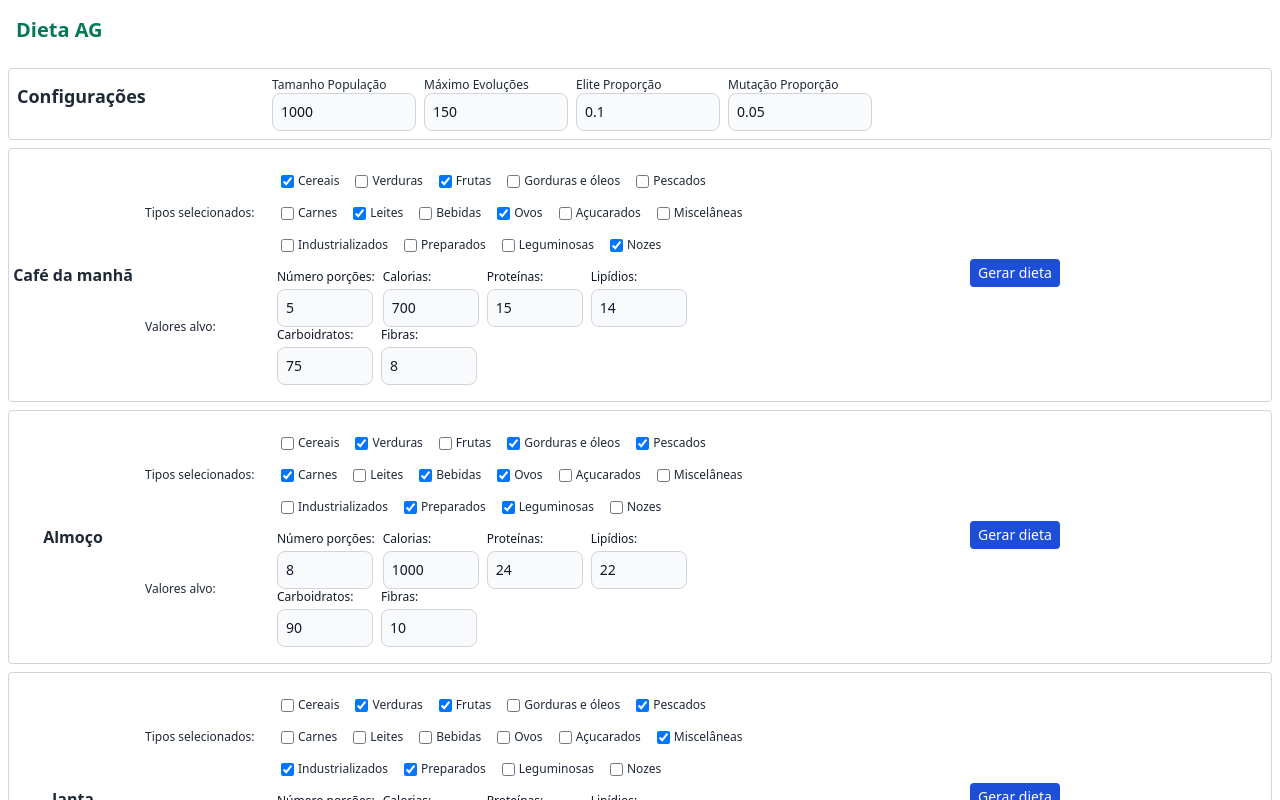
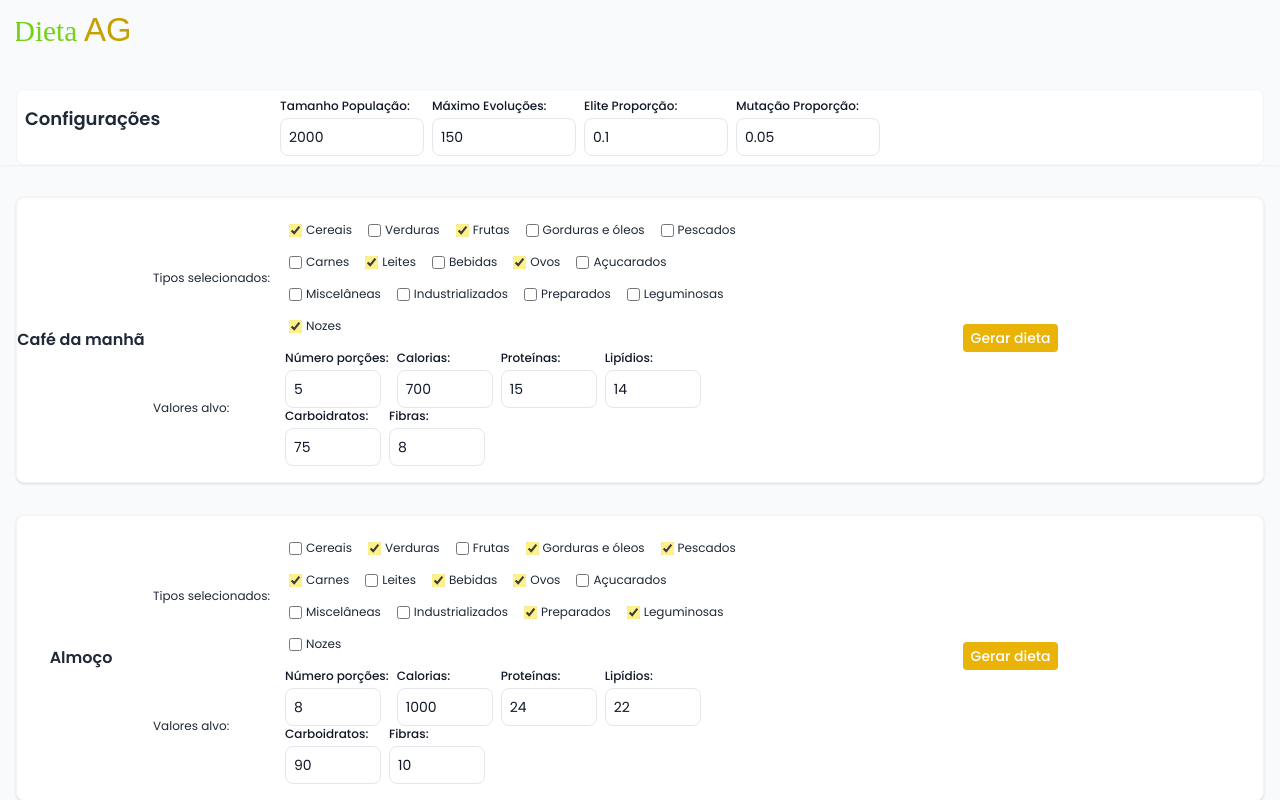
Before and after one commit to mbrufatto/genetic-algorithm-diet, a Vue app in the folder client/: page / in a window 1280 px wide. Shown: the top 800 px of the page. Built offline with nearby package versions, Linux system fonts and the light colour scheme.

Commit message:
Ajustes no layout e cores

```diff
--- a/client/index.html
+++ b/client/index.html
@@ -4,6 +4,7 @@
     <meta charset="UTF-8">
     <link rel="icon" href="/favicon.ico">
     <meta name="viewport" content="width=device-width, initial-scale=1.0">
+    <link rel="stylesheet" href="https://fonts.googleapis.com/css2?family=Poppins:wght@400;500;600;700&display=swap&family=Roboto:wght@400;600;700">
     <title>Vite App</title>
   </head>
   <body>
--- a/client/src/components/Configs.vue
+++ b/client/src/components/Configs.vue
@@ -1,7 +1,6 @@
 <script setup>
 import { ref, watch } from 'vue';
 import { defineEmits } from 'vue';
-import axios from 'axios';
 
 const props = defineProps({
     config: Object,
@@ -36,48 +35,48 @@
 </script>
 
 <template>
-  <div class="flex items-center p-2 border rounded border-gray-300 text-gray-800">
+  <div class="flex items-center p-2 border rounded-lg border-gray-100 text-gray-800 bg-white">
     <h2 class="text-lg font-semibold mb-4 min-w-[255px]">Configurações</h2>
 
     <div class="flex space-x-2">
 
       <div class="flex flex-col">
-        <label for="" class="text-xs">Tamanho População</label>
+        <label for="" class="block mb-1 text-xs font-medium text-gray-900">Tamanho População:</label>
         <input
           id="tamanhoPopulacao"
           type="number"
           v-model="tamanhoPopulacao"
-          class="bg-gray-50 max-w-36 border border-gray-300 text-gray-900 text-sm rounded-lg focus:ring-blue-500 focus:border-blue-500 block w-full p-2"
+          class="bg-white max-w-36 border border-gray-200 text-gray-900 text-sm rounded-lg caret-yellow-500 accent-yellow-400  block w-full p-2"
         />
       </div>
 
       <div class="flex flex-col">
-        <label for="" class="text-xs">Máximo Evoluções</label>
+        <label for="" class="block mb-1 text-xs font-medium text-gray-900">Máximo Evoluções:</label>
         <input
           id="maximoEvolucoes"
           type="number"
           v-model="maximoEvolucoes"
-          class="bg-gray-50 max-w-36 border border-gray-300 text-gray-900 text-sm rounded-lg focus:ring-blue-500 focus:border-blue-500 block w-full p-2"
+          class="bg-white max-w-36 border border-gray-200 text-gray-900 text-sm rounded-lg caret-yellow-500 accent-yellow-400 focus:ring-yellow-500 focus:border-yellow-500 block w-full p-2"
         />
       </div>
 
       <div class="flex flex-col">
-        <label for="" class="text-xs">Elite Proporção</label>
+        <label for="" class="block mb-1 text-xs font-medium text-gray-900">Elite Proporção:</label>
         <input
           id="eliteProporcao"
           type="number"
           v-model="eliteProporcao"
-          class="bg-gray-50 max-w-36 border border-gray-300 text-gray-900 text-sm rounded-lg focus:ring-blue-500 focus:border-blue-500 block w-full p-2"
+          class="bg-white max-w-36 border border-gray-200 text-gray-900 text-sm rounded-lg caret-yellow-500 accent-yellow-400 focus:ring-yellow-500 focus:border-yellow-500 block w-full p-2"
         />
       </div>
 
       <div class="flex flex-col">
-        <label for="" class="text-xs">Mutação Proporção</label>
+        <label for="" class="block mb-1 text-xs font-medium text-gray-900">Mutação Proporção:</label>
         <input
           id="mutacaoProporcao"
           type="number"
           v-model="mutacaoProporcao"
-          class="bg-gray-50 max-w-36 border border-gray-300 text-gray-900 text-sm rounded-lg focus:ring-blue-500 focus:border-blue-500 block w-full p-2"
+          class="bg-white max-w-36 border border-gray-200 text-gray-900 text-sm rounded-lg caret-yellow-500 accent-yellow-400 focus:ring-yellow-500 focus:border-yellow-500 block w-full p-2"
         />
       </div>
 
--- a/client/src/components/FoodTypes.vue
+++ b/client/src/components/FoodTypes.vue
@@ -15,7 +15,7 @@
     </div>
     <div class="flex flex-wrap">
       <div v-for="food in state.defaultFoodTypes" class="flex space-x-1 items-center p-2 text-xs">
-        <input type="checkbox" v-model="target.typesSelected" :value="food.code" :checked="target.typesSelected.includes(food.code)"  >
+        <input type="checkbox" class="accent-yellow-200" v-model="target.typesSelected" :value="food.code" :checked="target.typesSelected.includes(food.code)"  >
         <label for="">{{ food.label }}</label>
       </div>
     </div>
--- a/client/src/components/Home.vue
+++ b/client/src/components/Home.vue
@@ -3,10 +3,6 @@
 import Configs from './Configs.vue'
 import { onBeforeMount } from 'vue';
 import { state } from './state.js';
-import { reactive } from 'vue';
-
-const props = defineProps({
-});
 
 onBeforeMount(() => {
     state.meals = state.defaultMeals;
@@ -20,15 +16,22 @@
 </script>
 
 <template>
-  <div class="flex flex-col">
+  <div class="flex flex-col bg-gray-50 min-h-full space-y-8 h-full">
 
-    <h1 class="font-semibold text-xl text-emerald-700 p-4">Dieta AG</h1>
-
-    <div class="flex flex-col space-y-2 px-2 my-2">
-      <Configs :config="config" @update:config="updateConfig" />
+    <div class="p-4">
+        <svg height="25px" version="1.1" viewBox="0 0 172.07 38.114" xmlns="http://www.w3.org/2000/svg">
+        <g transform="translate(-41.931 -84.212)" stroke-width=".26458">
+          <text x="38.490334" y="121.7901" fill="#73d216" font-family="Garuda" font-size="44.686px" style="line-height:1.25" xml:space="preserve"><tspan x="38.490334" y="121.7901" fill="#73d216" font-family="Garuda" stroke-width=".26458">Dieta</tspan></text>
+          <text x="145.50024" y="121.61276" fill="#c4a000" font-family="sans-serif" font-size="50.392px" style="line-height:1.25" xml:space="preserve"><tspan x="145.50024" y="121.61276" fill="#c4a000" stroke-width=".26458">AG</tspan></text>
+        </g>
+      </svg>
     </div>
 
-    <div class="flex flex-col space-y-2 px-2">
+    <div class="flex flex-col px-1 lg:px-4 shadow-sm">
+      <Configs :config="state.config" @update:config="updateConfig" />
+    </div>
+
+    <div class="flex flex-col space-y-8 px-1 lg:px-4">
       <Meal v-for="(meal) in state.meals" :config="meal" :paramsConfig="state.config" />
     </div>
 
--- a/client/src/components/Meal.vue
+++ b/client/src/components/Meal.vue
@@ -25,6 +25,9 @@
     },
     "config": props.paramsConfig
   }
+
+  console.log(generateDietRequest);
+
 
   axios.post("http://127.0.0.1:5000/diet/create", generateDietRequest)
     .then((response) => {
@@ -67,7 +70,7 @@
 </script>
 
 <template>
-  <div class="flex flex-col md:flex-row items-center space-x-2 border rounded border-gray-300 text-gray-800">
+  <div class="flex flex-col md:flex-row items-center space-x-2 border rounded-lg border-gray-100 text-gray-800 bg-white shadow">
 
     <!-- Título -->
     <div class="min-w-32 font-semibold w-full md:w-1/12 text-center">
@@ -86,7 +89,7 @@
       <!-- Tabela Resultado -->
       <div v-if="diet != null" class="flex flex-col relative overflow-x-auto items-center p-2">
         <table class="w-full text-sm text-left rtl:text-right text-gray-500 font-mono">
-          <thead class="text-xs text-gray-700 bg-gray-50">
+          <thead class="text-xs text-gray-500 bg-gray-50">
             <tr>
               <th class="text-center" v-if="groupResults">Quant.</th>
               <th class="text-center">Alimento</th>
@@ -99,7 +102,7 @@
             </tr>
           </thead>
           <tbody>
-            <tr v-for="food in (groupResults ? groupedDiet : diet )" class="odd:bg-white odd:dark:bg-gray-900 even:bg-gray-50 border-b">
+            <tr v-for="food in (groupResults ? groupedDiet : diet )" class="odd:bg-white even:bg-gray-50 border-b">
               <td class="text-xs text-center" v-if="groupResults">{{ food.count }}</td>
               <td class="text-xs">{{ food.name }}</td>
               <td class="text-xs">{{ food.category }}</td>
@@ -134,13 +137,13 @@
         </table>
 
         <div class="flex justify-end text-xs space-x-2 w-full">
-          <input type="checkbox" name="" id="" v-model="groupResults">
+          <input type="checkbox" name="" id="" v-model="groupResults" class="accent-yellow-400">
           <span>Agrupar resultados</span>
         </div>
 
         <!-- Refazer dieta -->
         <div class="p-4">
-          <button @click="postGeneratedDiet()" type="button" class="text-white bg-blue-700 hover:bg-blue-800 focus:ring-4 focus:ring-blue-300 font-medium rounded text-sm px-2 py-1 me-1 mb-1 focus:outline-none">
+          <button @click="postGeneratedDiet()" type="button" class="text-white bg-yellow-500 hover:bg-yellow-800 focus:ring-4 focus:ring-yellow-300 font-medium rounded text-sm px-2 py-1 me-1 mb-1 focus:outline-none">
             Refazer dieta
           </button>
         </div>
@@ -148,7 +151,7 @@
 
       <!-- Gerar dieta -->
       <div v-else class="flex justify-center">
-        <button @click="postGeneratedDiet()" type="button" class="text-white bg-blue-700 hover:bg-blue-800 focus:ring-4 focus:ring-blue-300 font-medium rounded text-sm px-2 py-1 me-1 mb-1 focus:outline-none">
+        <button @click="postGeneratedDiet()" type="button" class="text-white bg-yellow-500 hover:bg-yellow-800 focus:ring-4 focus:ring-yellow-300 font-medium rounded text-sm px-2 py-1 me-1 mb-1 focus:outline-none">
           Gerar dieta
         </button>
       </div>
--- a/client/src/components/Target.vue
+++ b/client/src/components/Target.vue
@@ -17,33 +17,33 @@
 
     <div class="flex flex-wrap">
       <div class="mx-1">
-        <label for="number-input" class="block mb-1 text-xs font-medium text-gray-900 dark:text-white">Número porções:</label>
-        <input type="number" v-model="target.servings" class="bg-gray-50 max-w-24 border border-gray-300 text-gray-900 text-sm rounded-lg focus:ring-blue-500 focus:border-blue-500 block w-full p-2">
+        <label for="number-input" class="block mb-1 text-xs font-medium text-gray-900">Número porções:</label>
+        <input type="number" v-model="target.servings" class="bg-white max-w-24 border border-gray-200 text-gray-900 text-sm rounded-lg caret-yellow-500 accent-yellow-400 focus:ring-yellow-500 focus:border-yellow-500 block w-full p-2">
       </div>
 
       <div class="mx-1">
-        <label for="number-input" class="block mb-1 text-xs font-medium text-gray-900 dark:text-white">Calorias:</label>
-        <input type="number" v-model="target.calories" class="bg-gray-50 max-w-24 border border-gray-300 text-gray-900 text-sm rounded-lg focus:ring-blue-500 focus:border-blue-500 block w-full p-2">
+        <label for="number-input" class="block mb-1 text-xs font-medium text-gray-900">Calorias:</label>
+        <input type="number" v-model="target.calories" class="bg-white max-w-24 border border-gray-200 text-gray-900 text-sm rounded-lg caret-yellow-500 accent-yellow-400 focus:ring-yellow-500 focus:border-yellow-500 block w-full p-2">
       </div>
 
       <div class="mx-1">
-        <label for="number-input" class="block mb-1 text-xs font-medium text-gray-900 dark:text-white">Proteínas:</label>
-        <input type="number" v-model="target.proteins" class="bg-gray-50 max-w-24 border border-gray-300 text-gray-900 text-sm rounded-lg focus:ring-blue-500 focus:border-blue-500 block w-full p-2">
+        <label for="number-input" class="block mb-1 text-xs font-medium text-gray-900">Proteínas:</label>
+        <input type="number" v-model="target.proteins" class="bg-white max-w-24 border border-gray-200 text-gray-900 text-sm rounded-lg caret-yellow-500 accent-yellow-400 focus:ring-yellow-500 focus:border-yellow-500 block w-full p-2">
       </div>
 
       <div class="mx-1">
-        <label for="number-input" class="block mb-1 text-xs font-medium text-gray-900 dark:text-white">Lipídios:</label>
-        <input type="number" v-model="target.lipids" class="bg-gray-50 max-w-24 border border-gray-300 text-gray-900 text-sm rounded-lg focus:ring-blue-500 focus:border-blue-500 block w-full p-2">
+        <label for="number-input" class="block mb-1 text-xs font-medium text-gray-900">Lipídios:</label>
+        <input type="number" v-model="target.lipids" class="bg-white max-w-24 border border-gray-200 text-gray-900 text-sm rounded-lg caret-yellow-500 accent-yellow-400 focus:ring-yellow-500 focus:border-yellow-500 block w-full p-2">
       </div>
 
       <div class="mx-1">
-        <label for="number-input" class="block mb-1 text-xs font-medium text-gray-900 dark:text-white">Carboidratos:</label>
-        <input type="number" v-model="target.carbohydrates" class="bg-gray-50 max-w-24 border border-gray-300 text-gray-900 text-sm rounded-lg focus:ring-blue-500 focus:border-blue-500 block w-full p-2">
+        <label for="number-input" class="block mb-1 text-xs font-medium text-gray-900">Carboidratos:</label>
+        <input type="number" v-model="target.carbohydrates" class="bg-white max-w-24 border border-gray-200 text-gray-900 text-sm rounded-lg caret-yellow-500 accent-yellow-400 focus:ring-yellow-500 focus:border-yellow-500 block w-full p-2">
       </div>
 
       <div class="mx-1">
-        <label for="number-input" class="block mb-1 text-xs font-medium text-gray-900 dark:text-white">Fibras:</label>
-        <input type="number" v-model="target.fibers" class="bg-gray-50 max-w-24 border border-gray-300 text-gray-900 text-sm rounded-lg focus:ring-blue-500 focus:border-blue-500 block w-full p-2">
+        <label for="number-input" class="block mb-1 text-xs font-medium text-gray-900">Fibras:</label>
+        <input type="number" v-model="target.fibers" class="bg-white max-w-24 border border-gray-200 text-gray-900 text-sm rounded-lg caret-yellow-500 accent-yellow-400 focus:ring-yellow-500 focus:border-yellow-500 block w-full p-2">
       </div>
     </div>
 
--- a/client/src/views/HomeView.vue
+++ b/client/src/views/HomeView.vue
@@ -3,7 +3,5 @@
 </script>
 
 <template>
-  <main>
-    <Home />
-  </main>
+  <Home />
 </template>
--- a/client/tailwind.config.js
+++ b/client/tailwind.config.js
@@ -1,12 +1,16 @@
+import defaultTheme from "tailwindcss/defaultTheme";
+
 /** @type {import('tailwindcss').Config} */
 export default {
-  content: [
-    "./index.html",
-    "./src/**/*.{vue,js,ts,jsx,tsx}",
-  ],
-  theme: {
-    extend: {},
-  },
-  darkMode: 'media', // Ativa o dark mode baseado na preferência do sistema operacional
-  plugins: [],
-}
+    content: ["./index.html", "./src/**/*.{vue,js,ts,jsx,tsx}"],
+    theme: {
+        extend: {
+            fontFamily: {
+                sans: ["Poppins", ...defaultTheme.fontFamily.sans],
+                data: ["Roboto"],
+            },
+        },
+    },
+    darkMode: "media", // Ativa o dark mode baseado na preferência do sistema operacional
+    plugins: [],
+};
```
Also changed, not shown: client/src/components/Ping.vue (deleted, +0 -37 lines), client/src/router/index.js (+12 -19 lines), 1 other file (tests, documents, lock files or other folders).
